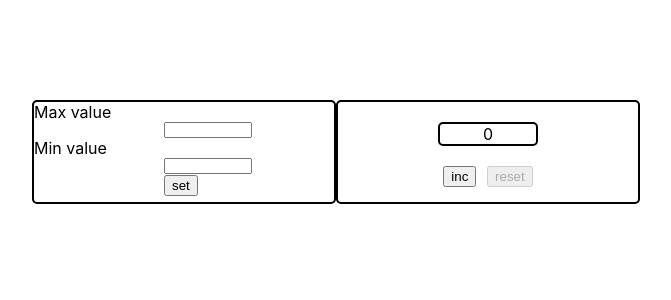
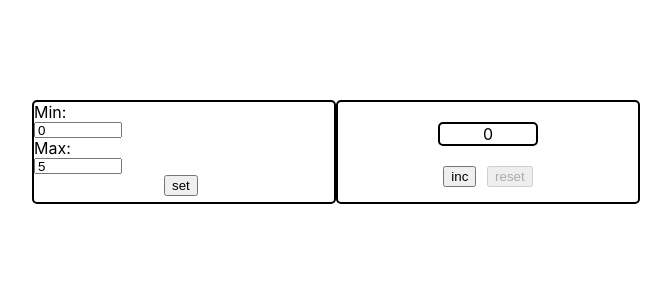
Before and after one commit to skiffter1337/counter, a React (Create React App) app: page / in a window 1280 px wide. Shown: the top 300 px of the page, without its empty margins (354-1025 px from the left). Built offline with nearby package versions, Linux system fonts and the light colour scheme.

Commit message:
add Min/max input logic

```diff
--- a/src/Components/Counter.module.css
+++ b/src/Components/Counter.module.css
@@ -38,3 +38,29 @@
     justify-content: space-around;
     margin: 20px 100px;
 }
+
+.settings {
+
+    width: 300px;
+    height: 100px;
+
+
+    border: 2px solid black;
+    border-radius: 5px;
+}
+
+.setButton {
+    margin-left: 130px;
+    width: 20px;
+
+}
+
+.inputs {
+    display: flex;
+    flex-direction: column;
+    align-items: center;
+    width: 80px;
+    height: 10px;
+
+
+}
--- a/src/Components/Counter.tsx
+++ b/src/Components/Counter.tsx
@@ -1,42 +1,57 @@
-import React, {useEffect, useState} from 'react';
+import React, {ChangeEvent, useEffect, useState} from 'react';
 import s from "./Counter.module.css"
 import {SuperButton} from "./SuperButton/SuperButton";
-import {SettingsScreen} from "./SettingsScreen/SettingsScreen";
+
 
 export const Counter = () => {
 
-    const startCounterValue = 0
-    const maxCounterValue = 5
+    let minCounterValue = 0
+    let maxCounterValue = 5
+    const [minValue, setMinValue] = useState<number>(minCounterValue)
     const [maxValue, setMaxValue] = useState<number>(maxCounterValue)
-    const [startValue, setStartValue] = useState<number>(startCounterValue)
+
+    const [minInput, setMinInput] = useState(minValue)
+    const [maxInput, setMaxInput] = useState(maxValue)
 
     useEffect(() => {
-        let valueAsString= localStorage.getItem("counterValue")
+        let valueAsString = localStorage.getItem("counterValue")
         if (valueAsString) {
             let parsedValue = JSON.parse(valueAsString)
-            setStartValue(parsedValue)
+            setMinValue(parsedValue)
         }
     }, [])
-    useEffect(() => localStorage.setItem("counterValue", JSON.stringify(startValue)), [startValue])
+    useEffect(() => localStorage.setItem("counterValue", JSON.stringify(minValue)), [minValue])
 
+
+    const setMinMaxValue = () => {
+        setMinValue(minInput)
+        setMaxValue(maxInput)
+    }
+
+    const onChangeMinInputHandler = (e: ChangeEvent<HTMLInputElement>) => setMinInput(JSON.parse(e.currentTarget.value))
+    const onChangeMaxInputHandler = (e: ChangeEvent<HTMLInputElement>) => setMaxInput(JSON.parse(e.currentTarget.value))
 
 
     return (
         <div className={s.counter}>
-
-            <SettingsScreen/>
-
+            <div className={s.settings}>
+                Min:
+                <input value={minInput} onChange={onChangeMinInputHandler} className={s.inputs} type={"number"}/>
+                Max:
+                <input  value={maxInput} onChange={onChangeMaxInputHandler} className={s.inputs} type={"number"}/>
+                <div className={s.setButton}><SuperButton callback={setMinMaxValue}>set</SuperButton></div>
+            </div>
             <div className={s.counterScreen}>
                 <div className={s.count}>
-                    <div className={startValue >= maxCounterValue ? s.countError : s.countNoError}>
-                        <span>{startValue}</span>
+                    <div className={minValue >= maxValue ? s.countError : s.countNoError}>
+                        <span>{minValue}</span>
                     </div>
                 </div>
                 <div className={s.buttons}>
-                    <SuperButton callback={() => setStartValue(startValue + 1)}
-                                 disabled={startValue >= maxCounterValue}>inc</SuperButton>
-                    <SuperButton callback={() => setStartValue(startCounterValue)}
-                                 disabled={startValue === startCounterValue}>reset</SuperButton>
+                    <SuperButton callback={() => setMinValue(minValue + 1)}
+                                 disabled={minValue >= maxValue}>inc</SuperButton>
+                    <SuperButton callback={() => setMinValue(minCounterValue)}
+                                 disabled={minValue === minCounterValue}>reset</SuperButton>
                 </div>
             </div>
 
--- a/src/Components/SettingsScreen/SettingsScreen.module.css
+++ /dev/null
@@ -1,36 +0,0 @@
-.settings {
-    text-align: left;
-    display: flex;
-    flex-direction: column;
-
-    width: 300px;
-    height: 100px;
-
-
-    border: 2px solid black;
-    border-radius: 5px;
-}
-
-.setButton {
-    margin-left: 130px;
-    width: 20px;
-
-}
-
-.inputs {
-    display: flex;
-    flex-direction: column;
-
-}
-
-.maxValueInput {
-    width: 80px;
-    height: 10px;
-    margin-left: 130px;
-}
-
-.minValueInput {
-    width: 80px;
-    height: 10px;
-    margin-left: 130px;
-}
--- a/src/Components/SettingsScreen/SettingsScreen.tsx
+++ /dev/null
@@ -1,17 +0,0 @@
-import React from 'react';
-import s from "./SettingsScreen.module.css"
-import {SuperButton} from "../SuperButton/SuperButton";
-
-export const SettingsScreen = () => {
-    return (
-        <div className={s.settings}>
-            <div className={s.inputs}>
-                <span>Max value</span>
-                <input className={s.minValueInput} type={"number"}/>
-                <span>Min value</span>
-                <input className={s.maxValueInput} type={"number"}/>
-            </div>
-            <div className={s.setButton}><SuperButton callback={() => {}}>set</SuperButton></div>
-        </div>
-    );
-};
```
